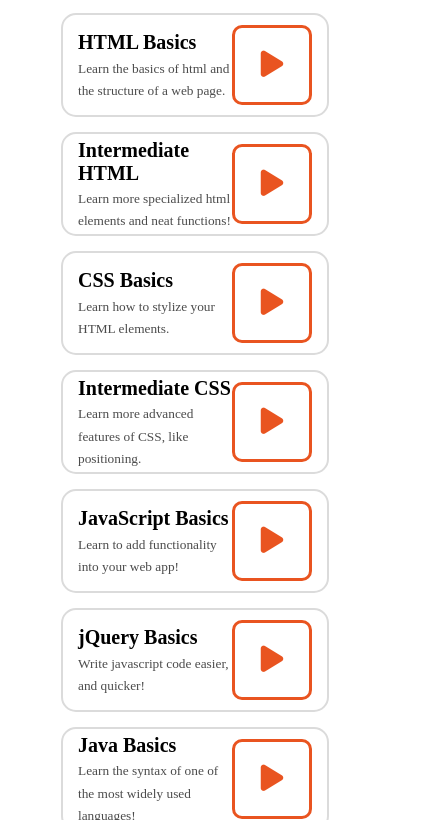
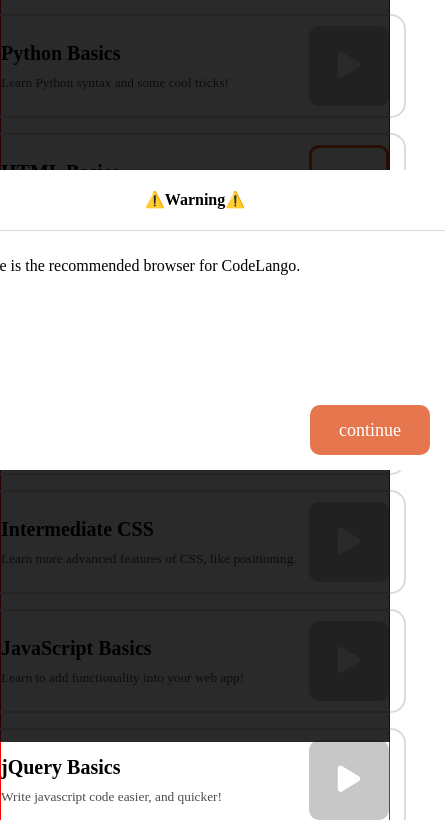
Before and after one commit to codelango/codelango.github.io, a plain HTML site: page index.html in a window 390 px wide. Shown: the part 102-922 px from the top of the page, 445 px wide, since content can reach past the window. Drawn offline with nearby package versions, Linux system fonts and the light colour scheme; a web font is replaced by a local one.

Commit message:
Disabled buttons for non-available courses

```diff
--- /dev/null
+++ b/html/html-basic/html-basic.js
@@ -0,0 +1,3 @@
+$(document).ready(function() {
+
+});
--- a/index.css
+++ b/index.css
@@ -89,6 +89,8 @@
 .box-sub {
     margin-top: 10px;
     color: rgb(75, 75, 75);
+    display: flex;
+    flex-wrap: wrap;
 }
 
 .courses {
@@ -123,3 +125,106 @@
     outline-offset: 3px;
     border: none;
 }
+
+.browser-container {
+    width: 100%;
+    height: 100vh;
+    background: rgba(0, 0, 0, 0.836);
+    position: absolute;
+    top: 0px;
+    left: 0px;
+}
+.browser-warning {
+    font-family: "Victor Mono";
+    font-weight: bold;
+    width: 500px;
+    height: 300px;
+    position: absolute;
+    transform: translate(-50%, -50%);
+    top: 50%;
+    left: 50%;
+    background: white;
+    border-radius: 15px;
+}
+#browser-warning-header {
+    text-align: center;
+    border-bottom: 1px solid rgb(219, 219, 219);
+    margin-top: 0px;
+    line-height: 60px;
+}
+#browser-warning-text {
+    font-weight: normal;
+    padding: 10px;
+}
+#browser-warning-continue {
+    transition: .3s ease;
+    position: absolute;
+    right: 15px;
+    bottom: 15px;
+    height: 50px;
+    width: 120px;
+    font-size: 18px;
+    font-family: "Victor Mono";
+    background-color: #e6764d;
+    border: none;
+    border-radius: 10px;
+    color: white;
+    cursor: pointer;
+}
+#browser-warning-continue:hover {
+    transition: .3s ease;
+    background-color: #E95420;
+}
+
+.start {
+    background: rgb(199, 199, 199);
+    outline: none;
+    border: none;
+    color: white;
+}
+.start:hover {
+    /* transition: .3s ease; */
+    background: rgb(199, 199, 199);
+    /* color: white; */
+    /* outline: 3px solid #E95420; */
+    /* outline-offset: 3px; */
+    outline: none;
+    border: none;
+}
+
+#html-basic-start {
+    aspect-ratio: 1 / 1;
+    font-size: 30px;
+    border-radius: 10px;
+    border: none;
+    color: #E95420;
+    background-color: transparent;
+    border: 3px solid #E95420;
+    cursor: pointer;
+    outline: 0px solid transparent;
+}
+#html-basic-start:hover {
+    transition: .3s ease;
+    background: #E95420;
+    color: white;
+    outline: 3px solid #E95420;
+    outline-offset: 3px;
+    border: none;
+}
+
+
+@media screen and (max-width: 600px) {
+    body {
+        /* overflow-x: hidden; */
+    }
+    .box {
+        width: 100%;
+        border-radius: none;
+        border: none;
+        border: 2px solid rgb(219, 219, 219);
+    }
+    .courses {
+        width: 100%;
+        border: 1px solid red;
+    }
+}
--- a/index.html
+++ b/index.html
@@ -4,7 +4,7 @@
     <meta charset="UTF-8">
     <meta name="viewport" content="width=device-width, initial-scale=1.0">
     <title>CodeLango: Learn Front-End Web Development for Free!</title>
-    <link rel="icon" href="./assets/Group 6.png">
+    <link rel="icon" href="./Group 6.png">
 
     <link rel="stylesheet" href="index.css">
 </head>
@@ -21,16 +21,27 @@
     </nav>
 
     <div class="courses">
+        <div class="box" id="python-basic">
+            <div class="box-text">
+                <p class="box-title">Python Basics</p>
+                <sub class="box-sub">Learn Python syntax and some cool tricks!</sub>
+            </div>
+            <button id="python-basic-start" class="start">
+                <!-- onclick="window.open('python/python-basic/python-basic.html')" -->
+                <i class="fa-solid fa-play"></i>
+            </button>
+        </div>
         <div class="box" id="html-basic">
             <div class="box-text">
                 <p class="box-title">HTML Basics</p>
                 <sub class="box-sub">Learn the basics of html and the structure of a web page.</sub>
             </div>
-            <button id="html-basic-start" class="start" onclick="window.open('html/html-basic.html')">
+            <button id="html-basic-start" class="start" onclick="window.open('html/html-basic/html-basic.html')">
                 <i class="fa-solid fa-play"></i>
             </button>
         </div>
-        <div class="box" id="html-intermediate" onclick="window.open('html/html-intermediate.html')">
+        <div class="box" id="html-intermediate">
+            <!-- onclick="window.open('html/html-intermediate/html-intermediate.html')" -->
             <div class="box-text">
                 <p class="box-title">Intermediate HTML</p>
                 <sub class="box-sub">Learn more specialized html elements and neat functions!</sub>
@@ -86,6 +97,18 @@
         </div>
     </div>
 
+    <div class="browser-container">
+        <div class="browser-warning">
+            <p id="browser-warning-header">
+                ⚠️Warning⚠️
+            </p>
+            <p id="browser-warning-text">Chrome is the recommended browser for CodeLango.</p>
+            <button id="browser-warning-continue">continue</button>
+        </div>
+    </div>
+
+    <script src="https://code.jquery.com/jquery-3.7.0.min.js" integrity="sha256-2Pmvv0kuTBOenSvLm6bvfBSSHrUJ+3A7x6P5Ebd07/g=" crossorigin="anonymous"></script>
+    <script src="index.js"></script>
     <script defer src="https://kit.fontawesome.com/4931b3c0b5.js" crossorigin="anonymous"></script>
 </body>
 </html>
--- a/index.js
+++ b/index.js
@@ -0,0 +1,5 @@
+$(document).ready(function() {
+    $("#browser-warning-continue").click(function() {
+        $(".browser-container").hide();
+    });
+});
```
Also changed, not shown: html/html-basic/html-basic.css (renamed from html/html-basic.css, +12 -1 lines), html/html-basic/html-basic.html (renamed from html/html-basic.html, +32 -0 lines), Group 6.png (renamed from assets/Group 6.png), html/html-basic/Group 6.png (renamed from html/Group 6.png), html/html-basic/Screenshot from 2023-07-27 22-33-35.png (renamed from html/Screenshot from 2023-07-27 22-33-35.png), html/html-intermediate/Group 6.png (added), html/html-intermediate/html-intermediate.css (added), html/html-intermediate/html-intermediate.html (added).
